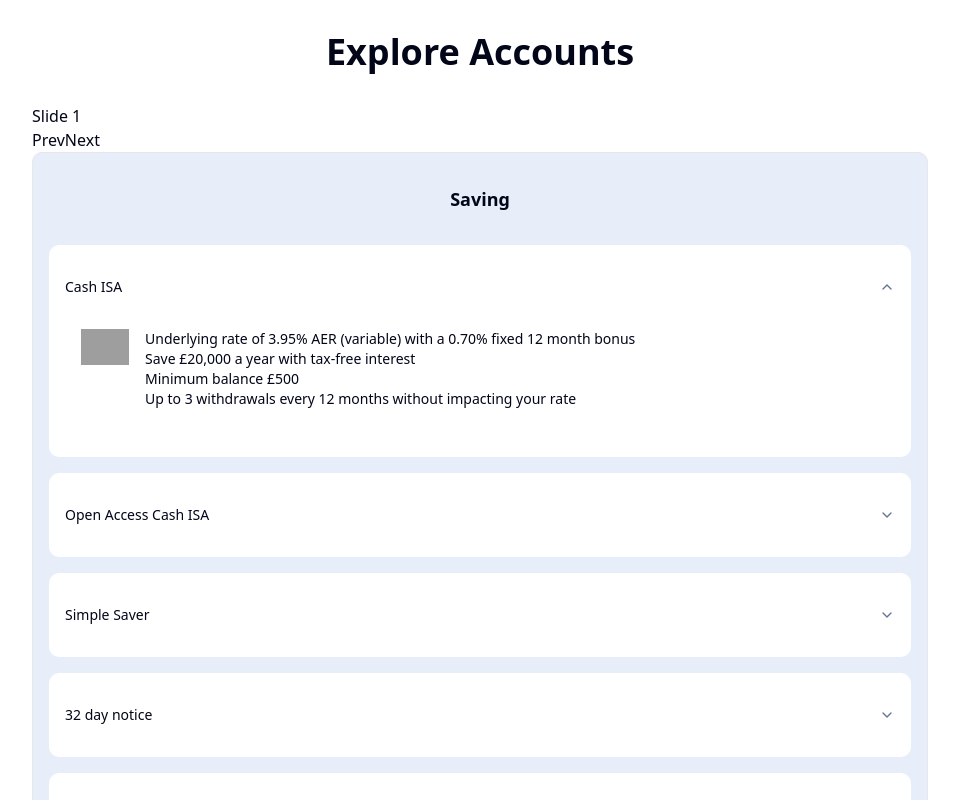
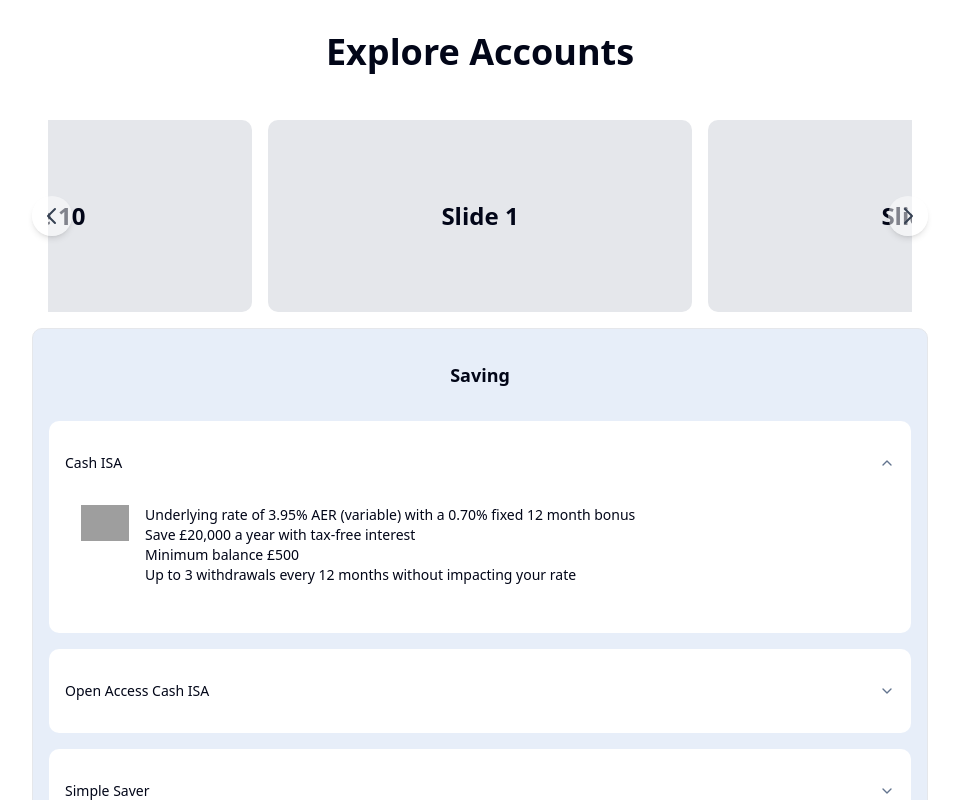
Before and after one commit to weilidai2001/mb-cms, a Next.js app in the folder webapp/: page /explore in a window 1280 px wide. Shown: the top 800 px of the page, without its empty margins (160-1119 px from the left). Built offline with nearby package versions, Linux system fonts and the light colour scheme.

Commit message:
feat: enhance carousel with centered alignment, styled navigation buttons and dynamic slides

```diff
--- a/webapp/src/components/ui/carousel.tsx
+++ b/webapp/src/components/ui/carousel.tsx
@@ -1,23 +1,49 @@
 "use client";
 
 import useEmblaCarousel from "embla-carousel-react";
-import { useEffect, useCallback } from "react";
+import { useCallback } from "react";
 
 const Carousel = () => {
-  const [emblaRef, emblaApi] = useEmblaCarousel({ loop: true });
+  const [emblaRef, emblaApi] = useEmblaCarousel({
+    loop: true,
+    align: "center",
+  });
 
   const scrollPrev = useCallback(() => emblaApi?.scrollPrev(), [emblaApi]);
   const scrollNext = useCallback(() => emblaApi?.scrollNext(), [emblaApi]);
 
   return (
-    <div className="overflow-hidden" ref={emblaRef}>
-      <div className="flex transition-transform duration-300 ease-in-out">
-        <div className="min-w-full">Slide 1</div>
-        <div className="min-w-full">Slide 2</div>
-        <div className="min-w-full">Slide 3</div>
+    <div className="relative max-w-4xl mx-auto p-4">
+      <div className="overflow-hidden" ref={emblaRef}>
+        <div className="flex -ml-4">
+          {[...Array(10).keys()].map((i) => (
+            <div
+              className="relative min-w-0 flex-shrink-0 w-1/2 pl-4"
+              key={i}
+            >
+              <div className="h-48 bg-gray-200 rounded-lg flex items-center justify-center text-2xl font-bold">
+                Slide {i + 1}
+              </div>
+            </div>
+          ))}
+        </div>
       </div>
-      <button onClick={scrollPrev}>Prev</button>
-      <button onClick={scrollNext}>Next</button>
+      <button
+        className="absolute top-1/2 left-0 transform -translate-y-1/2 bg-white/50 hover:bg-white p-2 rounded-full shadow-md z-10"
+        onClick={scrollPrev}
+      >
+        <svg xmlns="http://www.w3.org/2000/svg" className="h-6 w-6 text-gray-700" fill="none" viewBox="0 0 24 24" stroke="currentColor">
+          <path strokeLinecap="round" strokeLinejoin="round" strokeWidth={2} d="M15 19l-7-7 7-7" />
+        </svg>
+      </button>
+      <button
+        className="absolute top-1/2 right-0 transform -translate-y-1/2 bg-white/50 hover:bg-white p-2 rounded-full shadow-md z-10"
+        onClick={scrollNext}
+      >
+        <svg xmlns="http://www.w3.org/2000/svg" className="h-6 w-6 text-gray-700" fill="none" viewBox="0 0 24 24" stroke="currentColor">
+          <path strokeLinecap="round" strokeLinejoin="round" strokeWidth={2} d="M9 5l7 7-7 7" />
+        </svg>
+      </button>
     </div>
   );
 };
```
